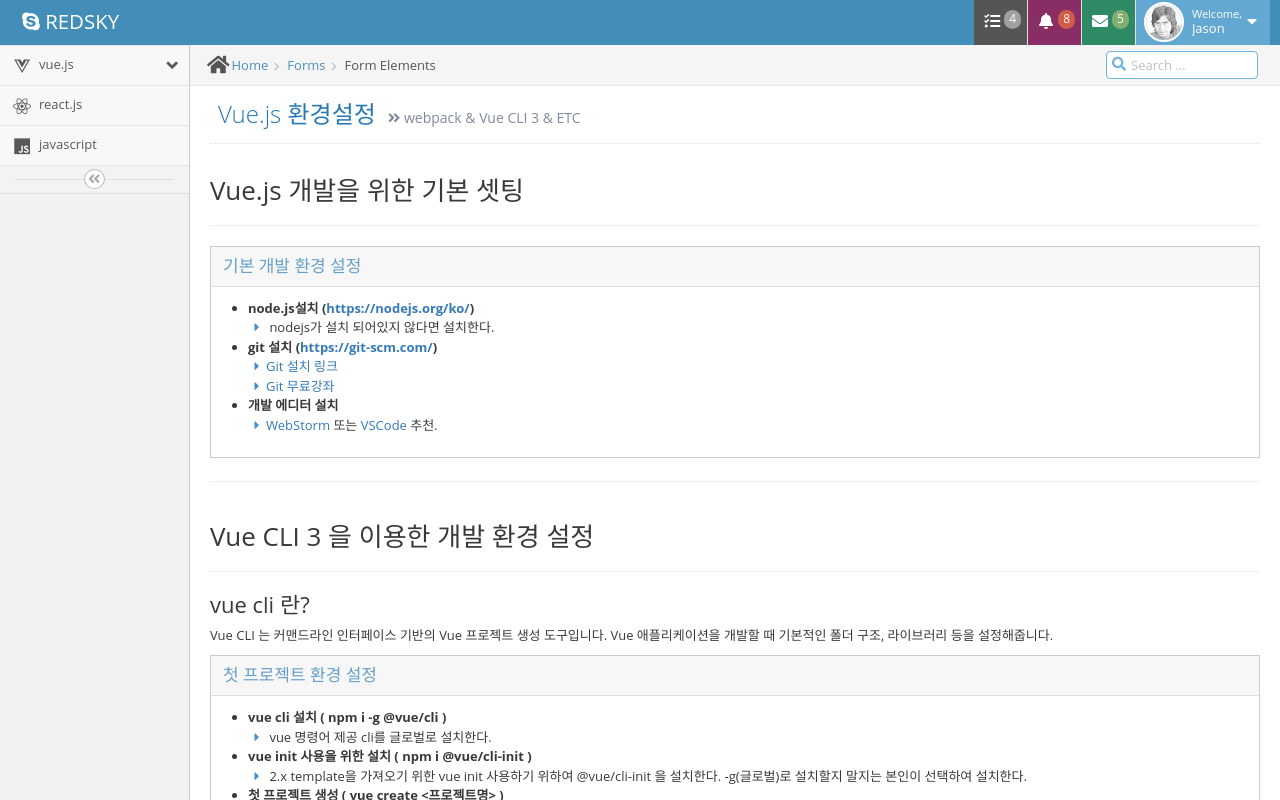
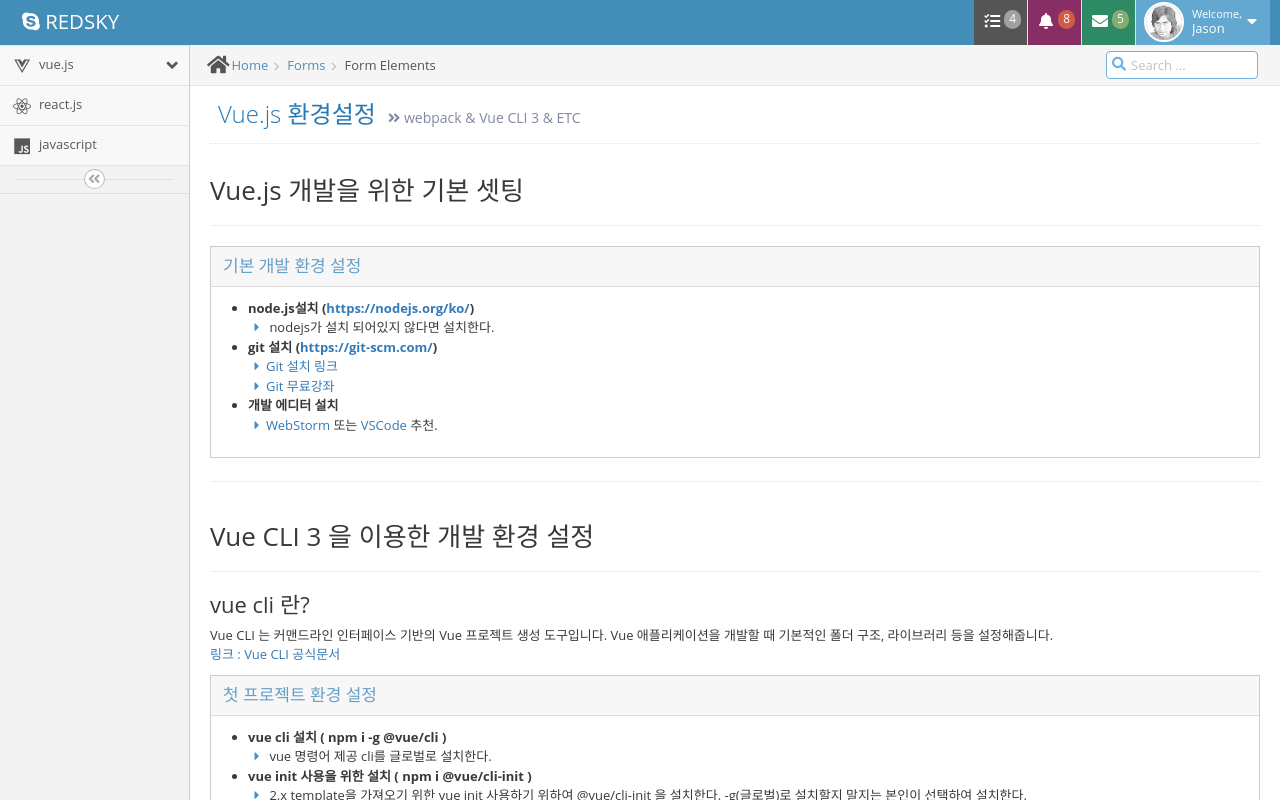
Before and after one commit to redsky0212/redsky_blog, a Vue app: page /vue/preferences in a window 1280 px wide. Shown: the top 800 px of the page. Built offline with nearby package versions, Linux system fonts and the light colour scheme.

Commit message:
vue 환경설정화면 내용 추가

```diff
--- a/src/views/vue/VuePreferences.vue
+++ b/src/views/vue/VuePreferences.vue
@@ -77,7 +77,8 @@
             <hr />
             <h3>vue cli 란?</h3>
             <p>
-              Vue CLI 는 커맨드라인 인터페이스 기반의 Vue 프로젝트 생성 도구입니다. Vue 애플리케이션을 개발할 때 기본적인 폴더 구조, 라이브러리 등을 설정해줍니다.
+              Vue CLI 는 커맨드라인 인터페이스 기반의 Vue 프로젝트 생성 도구입니다. Vue 애플리케이션을 개발할 때 기본적인 폴더 구조, 라이브러리 등을 설정해줍니다.<br />
+              <a href="https://cli.vuejs.org/guide/" target="_blank">링크 : Vue CLI 공식문서</a>
             </p>
             <div class="widget-box">
               <div class="widget-header widget-header-flat">
```
